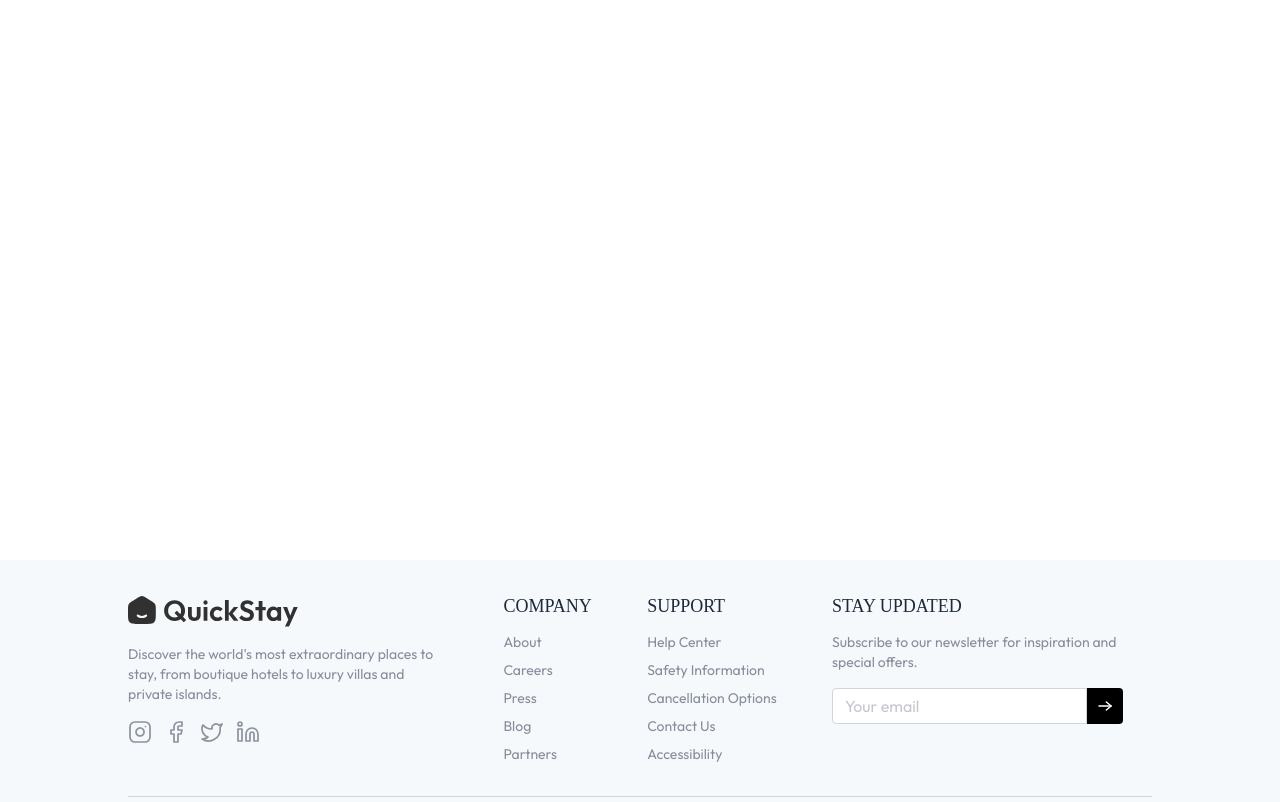
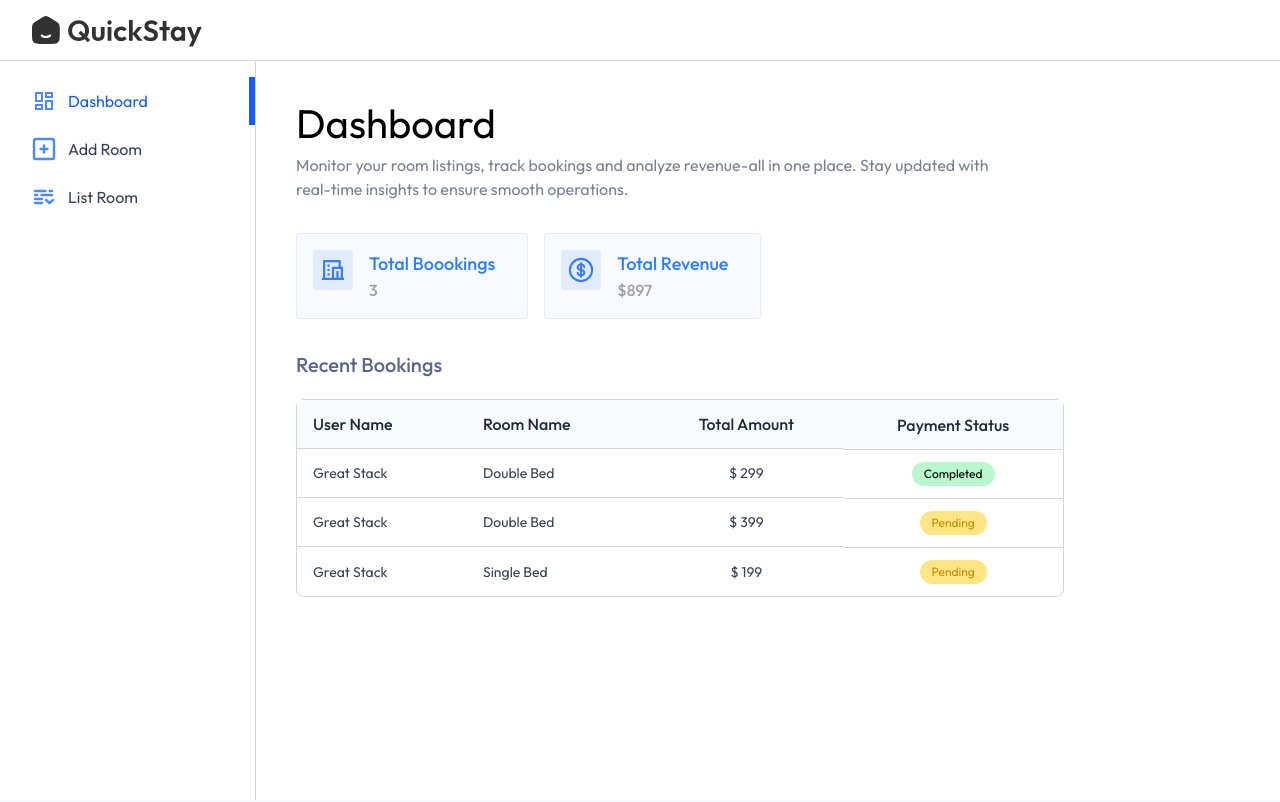
Before and after one commit to salemHb/nai-search, a React (Vite) app in the folder client/: page /owner in a window 1280 px wide. Shown: the top 802 px of the page. Built offline with nearby package versions, Linux system fonts and the light colour scheme; no server answers; a web font is replaced by a local one.

Commit message:
update owner layout and dashoard

```diff
--- a/client/src/App.jsx
+++ b/client/src/App.jsx
@@ -7,6 +7,10 @@
 import RoomDetails from "./pages/RoomDetails";
 import MyBookings from "./pages/MyBookings";
 import HotelReg from "./components/HotelReg";
+import Layout from "./pages/hotelOwner/Layout";
+import Dashboard from "./pages/hotelOwner/Dashboard";
+import AddRoom from "./pages/hotelOwner/AddRoom";
+import ListRoom from "./pages/hotelOwner/ListRoom";
 
 const App = () => {
 	const isOwnerPath = useLocation().pathname.includes("owner");
@@ -21,6 +25,11 @@
 					<Route path="/rooms" element={<AllRooms />} />
 					<Route path="/rooms/:id" element={<RoomDetails />} />
 					<Route path="/my-bookings" element={<MyBookings />} />
+					<Route path="/owner" element={<Layout />}>
+						<Route index element={<Dashboard />} />
+						<Route path="add-room" element={<AddRoom />} />
+						<Route path="list-room" element={<ListRoom />} />
+					</Route>
 				</Routes>
 			</div>
 			<Footer />
--- /dev/null
+++ b/client/src/components/hotelOwner/Navbar.jsx
@@ -0,0 +1,17 @@
+import React from "react";
+import { Link } from "react-router-dom";
+import { assets } from "../../assets/assets";
+import { UserButton } from "@clerk/clerk-react";
+
+const Navbar = () => {
+	return (
+		<div className="flex items-center justify-between px-4 md:px-8 border-b border-gray-300 py-3 bg-white transition-all duration-300">
+			<Link to="/">
+				<img src={assets.logo} alt="logo" className="h-9 invert opacity-80" />
+			</Link>
+			<UserButton />
+		</div>
+	);
+};
+
+export default Navbar;
--- /dev/null
+++ b/client/src/components/hotelOwner/Sidebar.jsx
@@ -0,0 +1,34 @@
+import React from "react";
+import { assets } from "../../assets/assets";
+import { NavLink } from "react-router-dom";
+
+const Sidebar = () => {
+	const sideBarLinks = [
+		{ name: "Dashboard", path: "/owner", icon: assets.dashboardIcon },
+		{ name: "Add Room", path: "/owner/add-room", icon: assets.addIcon },
+		{ name: "List Room", path: "/owner/list-room", icon: assets.listIcon },
+	];
+	return (
+		<div className="md:w-64 w-16 border-r h-full text-base border-gray-300 pt-4 flex flex-col transition-all duration-300">
+			{sideBarLinks.map((item, index) => (
+				<NavLink
+					to={item.path}
+					key={index}
+					end="/owner"
+					className={({ isActive }) =>
+						`flex items-center py-3 px-4 md:px-8 gap-3 ${
+							isActive
+								? "border-r-4 md:border-r-[6px] bg-blur-600/10 border-blue-600 text-blue-600 "
+								: "hover:bg-gray-100/90 border-white text-gray-700"
+						}`
+					}
+				>
+					<img src={item.icon} alt={item.name} className="min-h-6 min-w-6" />
+					<p className="md:block hidden text-center">{item.name}</p>
+				</NavLink>
+			))}
+		</div>
+	);
+};
+
+export default Sidebar;
--- /dev/null
+++ b/client/src/pages/hotelOwner/AddRoom.jsx
@@ -0,0 +1,7 @@
+import React from "react";
+
+const AddRoom = () => {
+	return <div></div>;
+};
+
+export default AddRoom;
--- /dev/null
+++ b/client/src/pages/hotelOwner/Dashboard.jsx
@@ -0,0 +1,101 @@
+import React, { useState } from "react";
+import Title from "../../components/Title";
+import { assets, dashboardDummyData } from "../../assets/assets";
+
+const Dashboard = () => {
+	const [dashboardData, setDashboardData] = useState(dashboardDummyData);
+	return (
+		<div>
+			<Title
+				align="left"
+				font="outfit"
+				title="Dashboard"
+				subTitle="Monitor your room listings, track bookings and analyze revenue-all in one place. Stay updated with real-time insights to ensure smooth operations."
+			/>
+			<div className="flex gap-4 my-8">
+				{/*Total Bookings*/}
+				<div className="bg-primary/3 border border-primary/10 rounded flex p-4 pr-8">
+					<img
+						src={assets.totalBookingIcon}
+						alt=""
+						className="max-sm:hidden h-10"
+					/>
+					<div className="flex flex-col sm:ml-4 font-medium">
+						<p className="text-blue-500 text-lg">Total Boookings</p>
+						<p className="text-neutral-400 text-base">
+							{dashboardData.totalBookings}
+						</p>
+					</div>
+				</div>
+
+				{/*Total Revenue*/}
+				<div className="bg-primary/3 border border-primary/10 rounded flex p-4 pr-8">
+					<img
+						src={assets.totalRevenueIcon}
+						alt=""
+						className="max-sm:hidden h-10"
+					/>
+					<div className="flex flex-col sm:ml-4 font-medium">
+						<p className="text-blue-500 text-lg">Total Revenue</p>
+						<p className="text-neutral-400 text-base">
+							${dashboardData.totalRevenue}
+						</p>
+					</div>
+				</div>
+			</div>
+
+			{/*Recent Bookings*/}
+			<h2 className="text-xl text-blue-950/70 font-medium mb-5">
+				Recent Bookings
+			</h2>
+			<div className="w-full max-w-3xl text-left border border-gray-300 rounded-lg max-h-80 overlflow-y-scroll">
+				<table className="w-full">
+					<thead className="bg-gray-50">
+						<tr>
+							<th className="py-3 px-4 text-gray-800 font-medium">User Name</th>
+							<th className="py-3 px-4 text-gray-800 font-medium max-sm:hidden">
+								Room Name
+							</th>
+							<th className="py-3 px-4 text-gray-800 font-medium text-center">
+								Total Amount
+							</th>
+							<th className="py-3 px-4 text-gray-800 font-medium text-center">
+								Payment Status
+							</th>
+						</tr>
+					</thead>
+
+					<tbody className="text-sm">
+						{dashboardData.bookings.map((item, index) => (
+							<tr key={index}>
+								<td className="py-3 px-4 text-gray-700 border-t border-gray-300">
+									{item.user.username}
+								</td>
+								<td className="py-3 px-4 text-gray-700 border-t border-gray-300 max-sm:hidden">
+									{item.room.roomType}
+								</td>
+
+								<td className="py-3 px-4 text-gray-700 border-t border-gray-300 text-center">
+									$ {item.totalPrice}
+								</td>
+								<td className="py-3 px-4 border-t border-gray-300 flex">
+									<button
+										className={`py-1 px-3 text-xs rounded-full mx-auto ${
+											item.isPaid
+												? "bg-green-200 text-green"
+												: "bg-amber-200 text-yellow-600"
+										}`}
+									>
+										{item.isPaid ? "Completed" : "Pending"}
+									</button>
+								</td>
+							</tr>
+						))}
+					</tbody>
+				</table>
+			</div>
+		</div>
+	);
+};
+
+export default Dashboard;
--- a/client/src/pages/hotelOwner/Layout.jsx
+++ b/client/src/pages/hotelOwner/Layout.jsx
@@ -1,7 +1,20 @@
 import React from "react";
+import Navbar from "../../components/hotelOwner/Navbar";
+import Sidebar from "../../components/hotelOwner/Sidebar";
+import { Outlet } from "react-router-dom";
 
 const Layout = () => {
-	return <div></div>;
+	return (
+		<div className="flex flex-col h-screen">
+			<Navbar />
+			<div className="flex h-full">
+				<Sidebar />
+				<div className="flex-1 p-4 pt-10 md:px-10 h-full">
+					<Outlet />
+				</div>
+			</div>
+		</div>
+	);
 };
 
 export default Layout;
--- /dev/null
+++ b/client/src/pages/hotelOwner/ListRoom.jsx
@@ -0,0 +1,7 @@
+import React from "react";
+
+const ListRoom = () => {
+	return <div></div>;
+};
+
+export default ListRoom;
```
